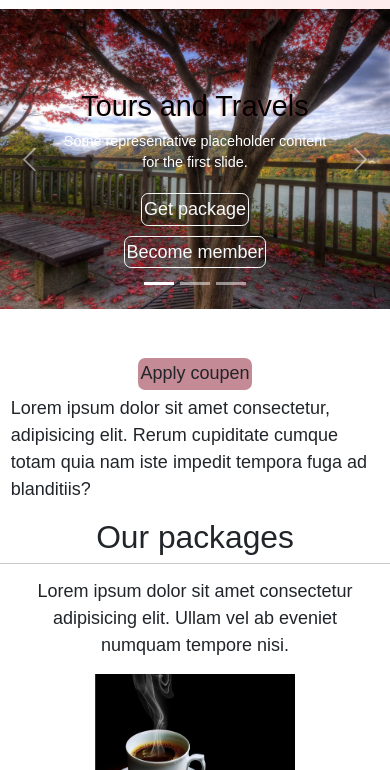
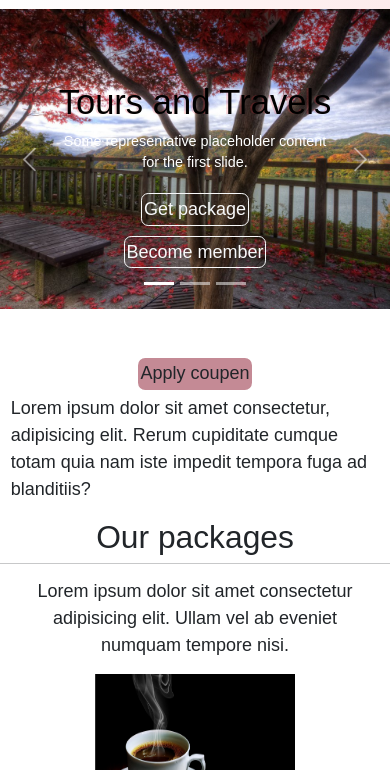
Before and after one commit to Santhoshkumar5645/Responsive-Travel-website, a plain HTML site: page project/index.html in a window 390 px wide. Shown: the part 74-844 px from the top of the page. Drawn offline with nearby package versions, Linux system fonts and the light colour scheme; a web font is replaced by a local one.

Commit message:
Update style.css

```diff
--- a/project/style.css
+++ b/project/style.css
@@ -125,7 +125,7 @@ hr.line-100 {
     height: 300px;
   }
   .carousel_custom_caption_title {
-    font-size: 2rem;
+    font-size: 2.4rem;
   }
 
   .carousel_custom_caption_para {
```
